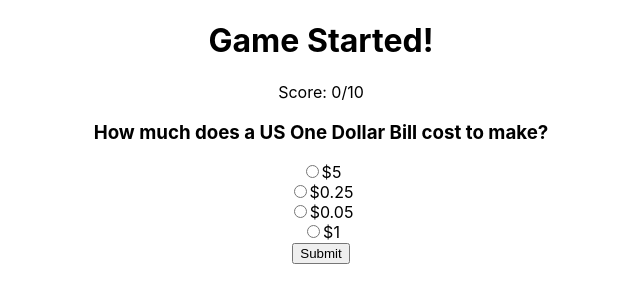
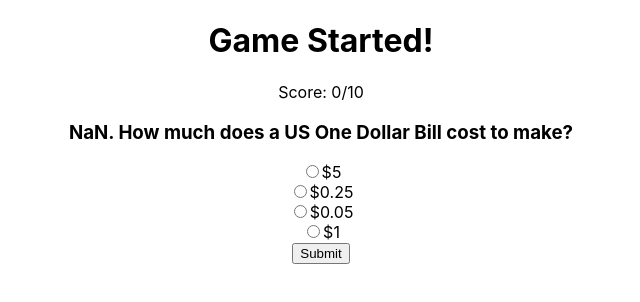
Before and after one commit to tbriany/tandem_trivia, a React (Create React App) app in the folder trivia_game/: page / in a window 1280 px wide. Both pictures are taken after a click on the button "Start Game". Shown: the top 302 px of the page, without its empty margins (319-959 px from the left). Built offline with nearby package versions, Linux system fonts and the light colour scheme.

Commit message:
displays which question user is on

```diff
--- a/trivia_game/src/Components/Question.jsx
+++ b/trivia_game/src/Components/Question.jsx
@@ -4,7 +4,7 @@ import '../App.css'
 
 function Question(props) {
 
-    const { question, correct, incorrect, score, setScore, questionAnswered, setQuestionAnswered } = props
+    const { index, question, correct, incorrect, score, setScore, questionAnswered, setQuestionAnswered } = props
     const [answers, setAnswers] = useState([])
     const [selectedAnswer, setSelectedAnswer] = useState("")
     const [correctAnswer, setCorrectAnswer] = useState("")
@@ -45,7 +45,7 @@ function Question(props) {
 
     return (
         <div className="Question">
-            <h3>{question}</h3>
+            <h3>{index + 1}. {question}</h3>
             <p>{correctAnswer}</p>
             <form onSubmit={listenToForm} >
                 {answerArr}
```
